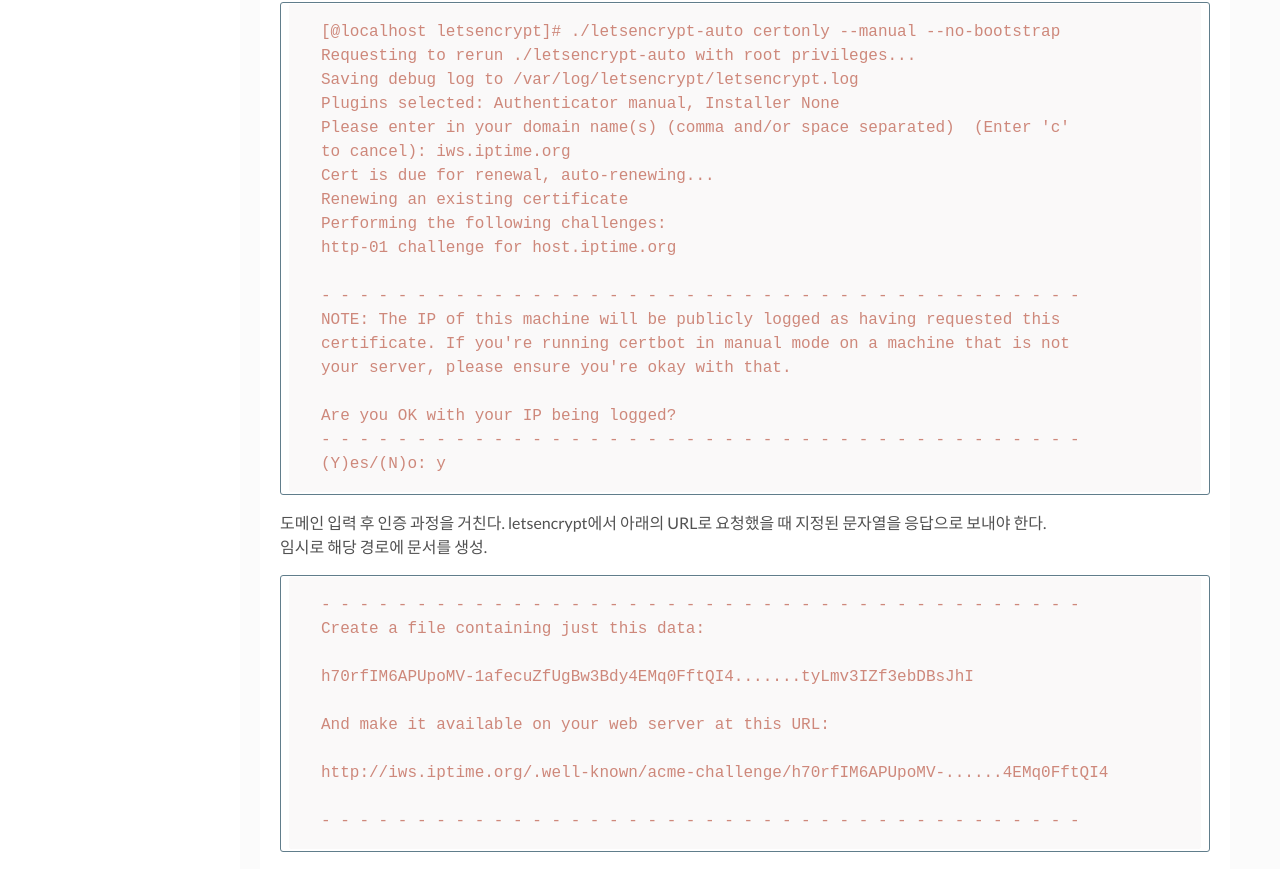
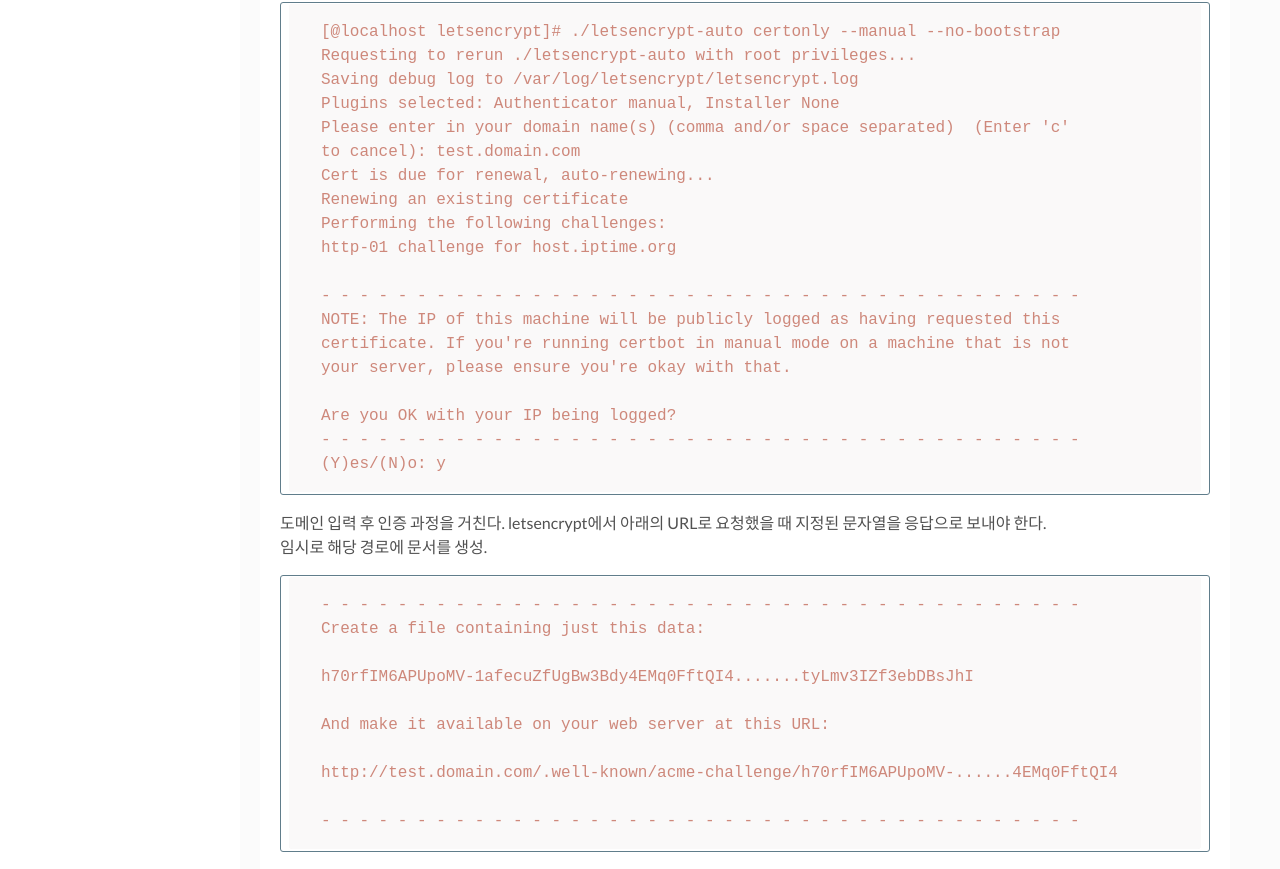
Before and after one commit to butteryoon/butteryoon.github.io, a Jekyll site: the page built from _posts/2018-10-10-letsencryption.markdown.md, in a window 1280 px wide and 1400 px high, scrolled down 886 px. Shown: the part 237-1106 px from the top of the window. Built offline with Jekyll 4.4.1, drawn with Linux system fonts in a browser that asks for light colours; comment, search, counter and statistics services are not loaded; some of the changed text lies outside the part shown.

````diff
--- a/_posts/2018-10-10-letsencryption.markdown.md
+++ b/_posts/2018-10-10-letsencryption.markdown.md
@@ -48,7 +48,7 @@
 Saving debug log to /var/log/letsencrypt/letsencrypt.log
 Plugins selected: Authenticator manual, Installer None
 Please enter in your domain name(s) (comma and/or space separated)  (Enter 'c'
-to cancel): iws.iptime.org
+to cancel): test.domain.com
 Cert is due for renewal, auto-renewing...
 Renewing an existing certificate
 Performing the following challenges:
@@ -74,7 +74,7 @@
 
 And make it available on your web server at this URL:
 
-http://iws.iptime.org/.well-known/acme-challenge/h70rfIM6APUpoMV-......4EMq0FftQI4
+http://test.domain.com/.well-known/acme-challenge/h70rfIM6APUpoMV-......4EMq0FftQI4
 
 - - - - - - - - - - - - - - - - - - - - - - - - - - - - - - - - - - - - - - - -
 ```
@@ -100,9 +100,9 @@
 
 IMPORTANT NOTES:
  - Congratulations! Your certificate and chain have been saved at:
-   /etc/letsencrypt/live/iws.iptime.org/fullchain.pem
+   /etc/letsencrypt/live/test.domain.com/fullchain.pem
    Your key file has been saved at:
-   /etc/letsencrypt/live/iws.iptime.org/privkey.pem
+   /etc/letsencrypt/live/test.domain.com/privkey.pem
    Your cert will expire on 2019-01-08. To obtain a new or tweaked
    version of this certificate in the future, simply run
    letsencrypt-auto again. To non-interactively renew *all* of your
````
Also changed, not shown: other parts of _posts/2018-10-10-letsencryption.markdown.md (+3 -5 lines).
